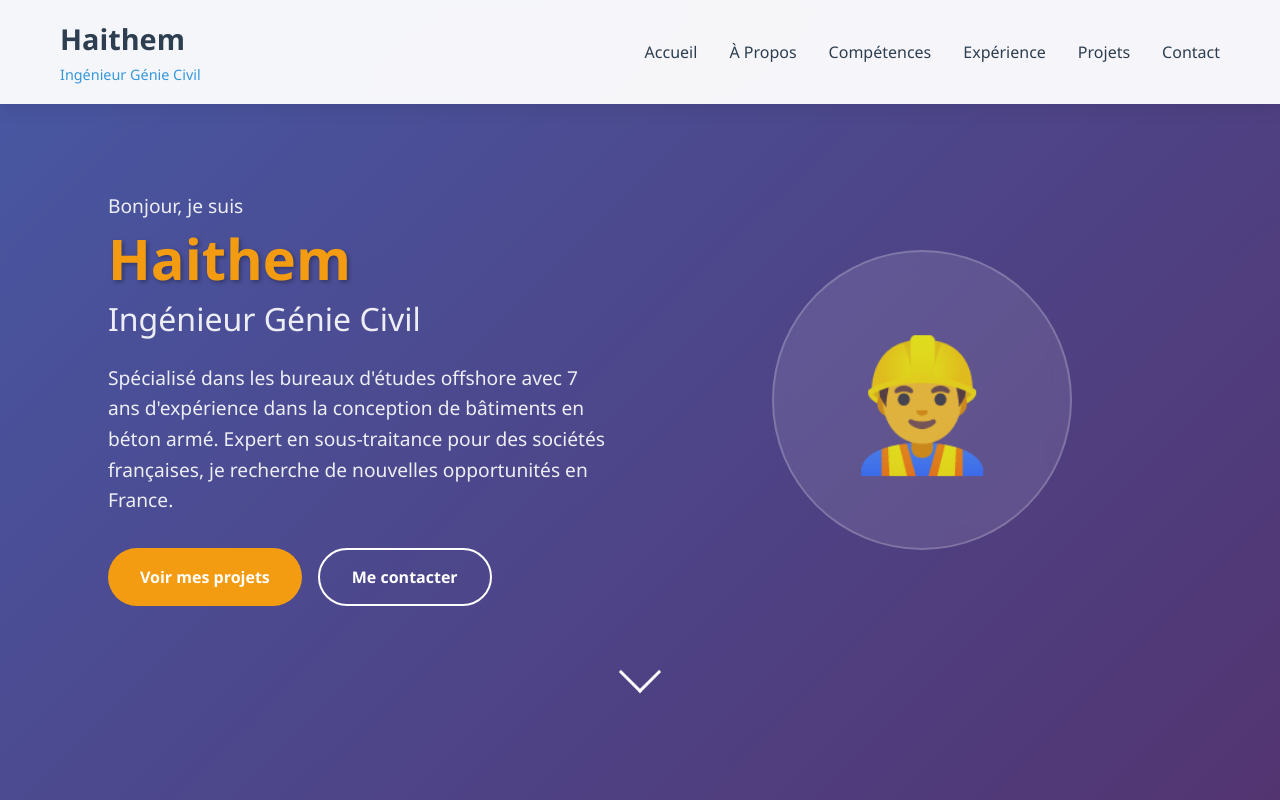
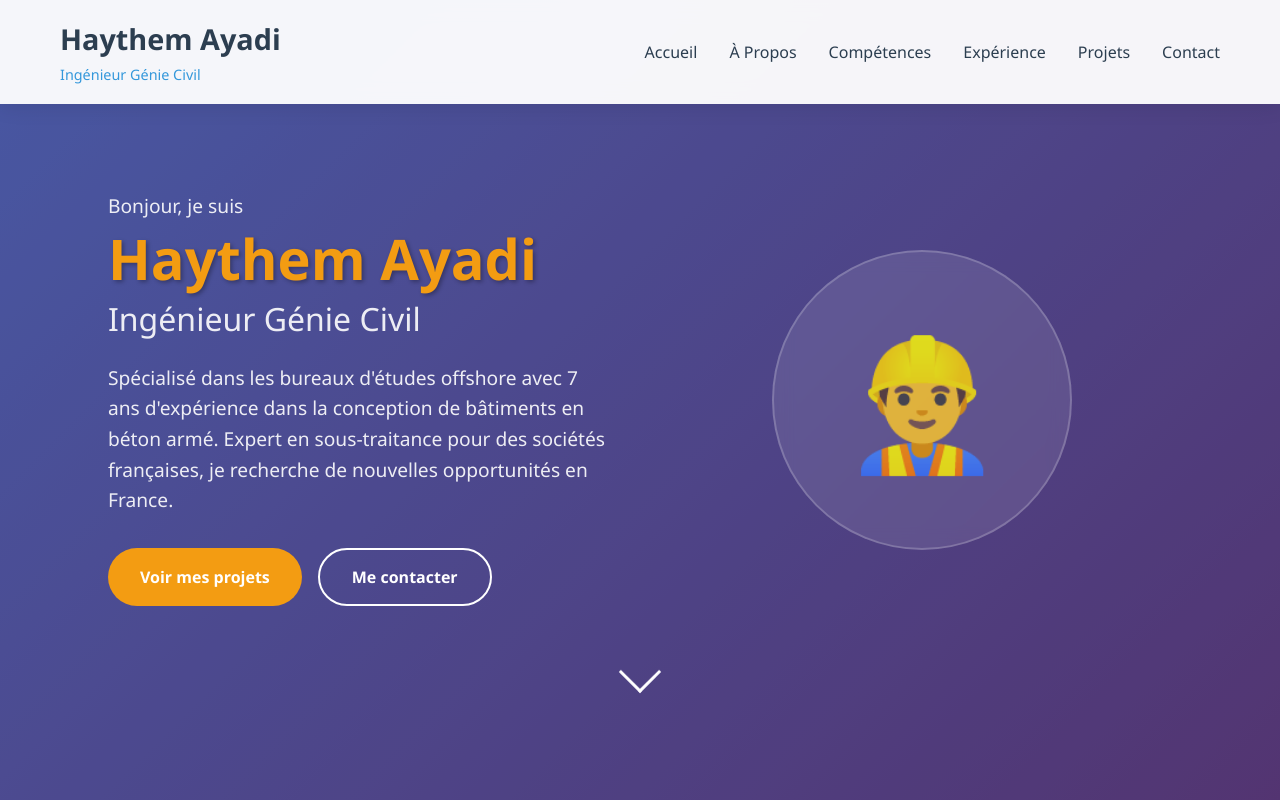
Before and after one commit to AzizBenIsmail/e-portfoliohaithem, a React (Create React App) app: page / in a window 1280 px wide. Shown: the top 800 px of the page. Built offline with nearby package versions, Linux system fonts and the light colour scheme.

Commit message:
add full name

```diff
--- a/public/index.html
+++ b/public/index.html
@@ -7,20 +7,20 @@
     <meta name="theme-color" content="#3498db" />
 
     <!-- SEO Meta Tags -->
-    <meta name="description" content="Haithem - Ingénieur Génie Civil spécialisé dans les bureaux d'études offshore. 7 ans d'expérience en conception de structures en béton armé. Recherche d'opportunités en France." />
-    <meta name="keywords" content="ingénieur génie civil, offshore, béton armé, bureau d'études, France, structures marines, calculs, Autocad, Revit" />
-    <meta name="author" content="Haithem" />
+    <meta name="description" content="Haythem Ayadi - Ingénieur Génie Civil spécialisé dans les bureaux d'études offshore. 7 ans d'expérience en conception de structures en béton armé. Recherche d'opportunités en France." />
+    <meta name="keywords" content="Haythem Ayadi, ingénieur génie civil, offshore, béton armé, bureau d'études, France, structures marines, calculs, Autocad, Revit" />
+    <meta name="author" content="Haythem Ayadi" />
 
     <!-- Open Graph Meta Tags -->
-    <meta property="og:title" content="Haithem - Ingénieur Génie Civil Offshore" />
-    <meta property="og:description" content="Portfolio d'un ingénieur génie civil expérimenté spécialisé dans les structures offshore en béton armé. 7 ans d'expérience, recherche en France." />
+    <meta property="og:title" content="Haythem Ayadi - Ingénieur Génie Civil Offshore" />
+    <meta property="og:description" content="Portfolio d'Haythem Ayadi, ingénieur génie civil expérimenté spécialisé dans les structures offshore en béton armé. 7 ans d'expérience, recherche en France." />
     <meta property="og:type" content="website" />
     <meta property="og:locale" content="fr_FR" />
 
     <!-- Twitter Card Meta Tags -->
     <meta name="twitter:card" content="summary_large_image" />
-    <meta name="twitter:title" content="Haithem - Ingénieur Génie Civil Offshore" />
-    <meta name="twitter:description" content="Portfolio professionnel d'un ingénieur génie civil spécialisé offshore" />
+    <meta name="twitter:title" content="Haythem Ayadi - Ingénieur Génie Civil Offshore" />
+    <meta name="twitter:description" content="Portfolio professionnel d'Haythem Ayadi, ingénieur génie civil spécialisé offshore" />
 
     <!-- Additional Meta Tags -->
     <meta name="robots" content="index, follow" />
@@ -35,7 +35,7 @@
     <link rel="preconnect" href="https://fonts.googleapis.com">
     <link rel="preconnect" href="https://fonts.gstatic.com" crossorigin>
 
-    <title>Haithem - Ingénieur Génie Civil Offshore | Portfolio Professionnel</title>
+    <title>Haythem Ayadi - Ingénieur Génie Civil Offshore | Portfolio Professionnel</title>
   </head>
   <body>
     <noscript>Vous devez activer JavaScript pour utiliser cette application.</noscript>
--- a/src/components/Contact.js
+++ b/src/components/Contact.js
@@ -46,8 +46,8 @@ const Contact = () => {
     {
       icon: '📧',
       title: 'Email',
-      value: 'haithem.ingenieur@email.com',
-      action: 'mailto:haithem.ingenieur@email.com'
+      value: 'haythem.ayadi@email.com',
+      action: 'mailto:haythem.ayadi@email.com'
     },
     {
       icon: '📱',
@@ -64,8 +64,8 @@ const Contact = () => {
     {
       icon: '💼',
       title: 'LinkedIn',
-      value: 'linkedin.com/in/haithem',
-      action: 'https://linkedin.com/in/haithem'
+      value: 'linkedin.com/in/haythem-ayadi',
+      action: 'https://linkedin.com/in/haythem-ayadi'
     }
   ];
 
--- a/src/components/Footer.js
+++ b/src/components/Footer.js
@@ -25,7 +25,7 @@ const Footer = () => {
         <div className="footer-content">
           <div className="footer-section">
             <div className="footer-logo">
-              <h3>Haithem</h3>
+              <h3>Haythem Ayadi</h3>
               <p>Ingénieur Génie Civil</p>
               <span className="specialization">Spécialiste Offshore</span>
             </div>
@@ -78,7 +78,7 @@ const Footer = () => {
         <div className="footer-bottom">
           <div className="footer-bottom-content">
             <p className="copyright">
-              © {currentYear} Haithem - Ingénieur Génie Civil. Tous droits réservés.
+              © {currentYear} Haythem Ayadi - Ingénieur Génie Civil. Tous droits réservés.
             </p>
             <div className="footer-tags">
               <span className="tag">Génie Civil</span>
--- a/src/components/Header.js
+++ b/src/components/Header.js
@@ -21,7 +21,7 @@ const Header = () => {
       <div className="container">
         <div className="header-content">
           <div className="logo">
-            <h2>Haithem</h2>
+            <h2>Haythem Ayadi</h2>
             <span>Ingénieur Génie Civil</span>
           </div>
 
--- a/src/components/Hero.js
+++ b/src/components/Hero.js
@@ -12,7 +12,7 @@ const Hero = () => {
           <div className="hero-text">
             <h1 className="hero-title">
               <span className="greeting">Bonjour, je suis</span>
-              <span className="name">Haithem</span>
+              <span className="name">Haythem Ayadi</span>
               <span className="title">Ingénieur Génie Civil</span>
             </h1>
             <p className="hero-description">
```
